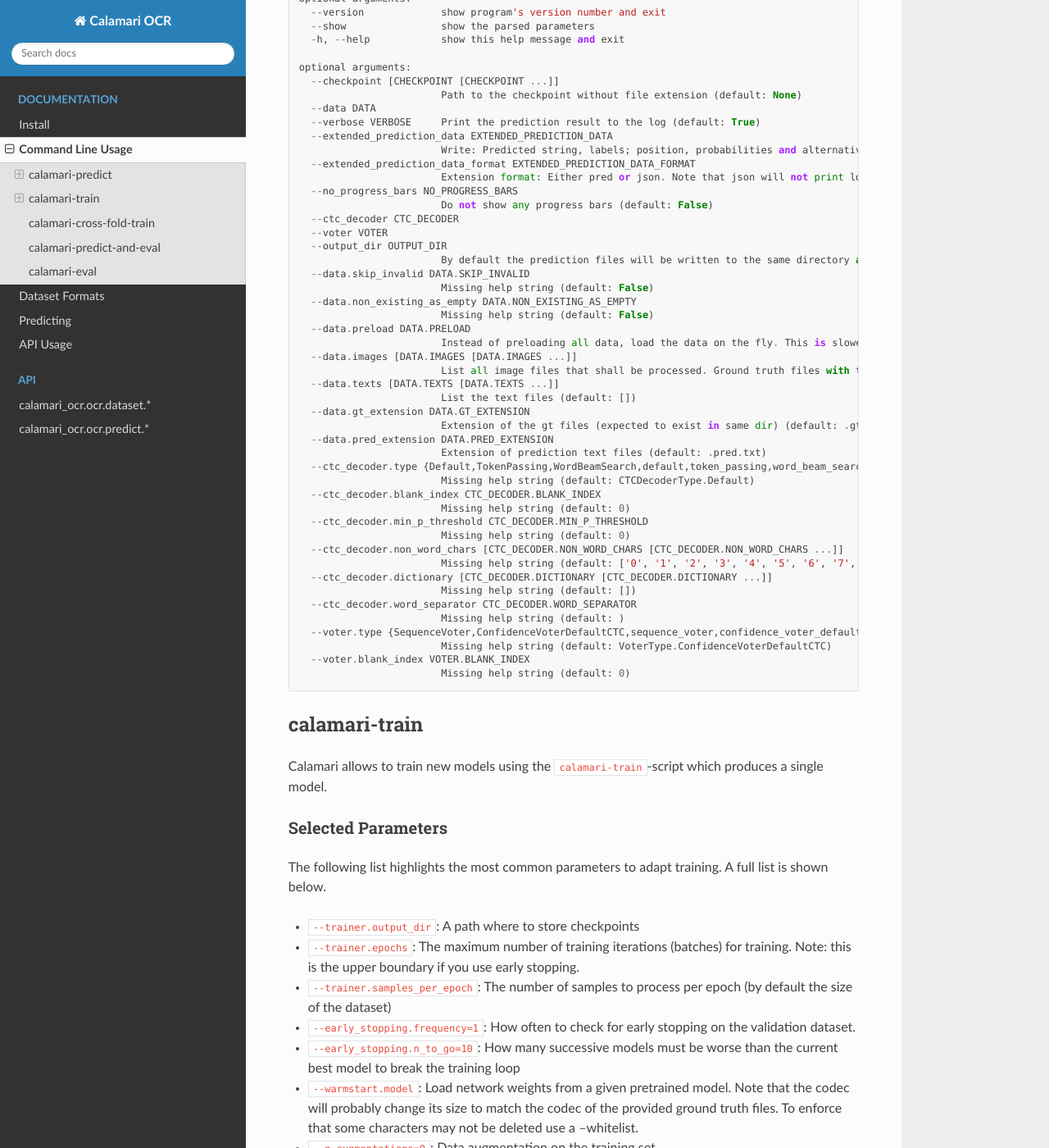
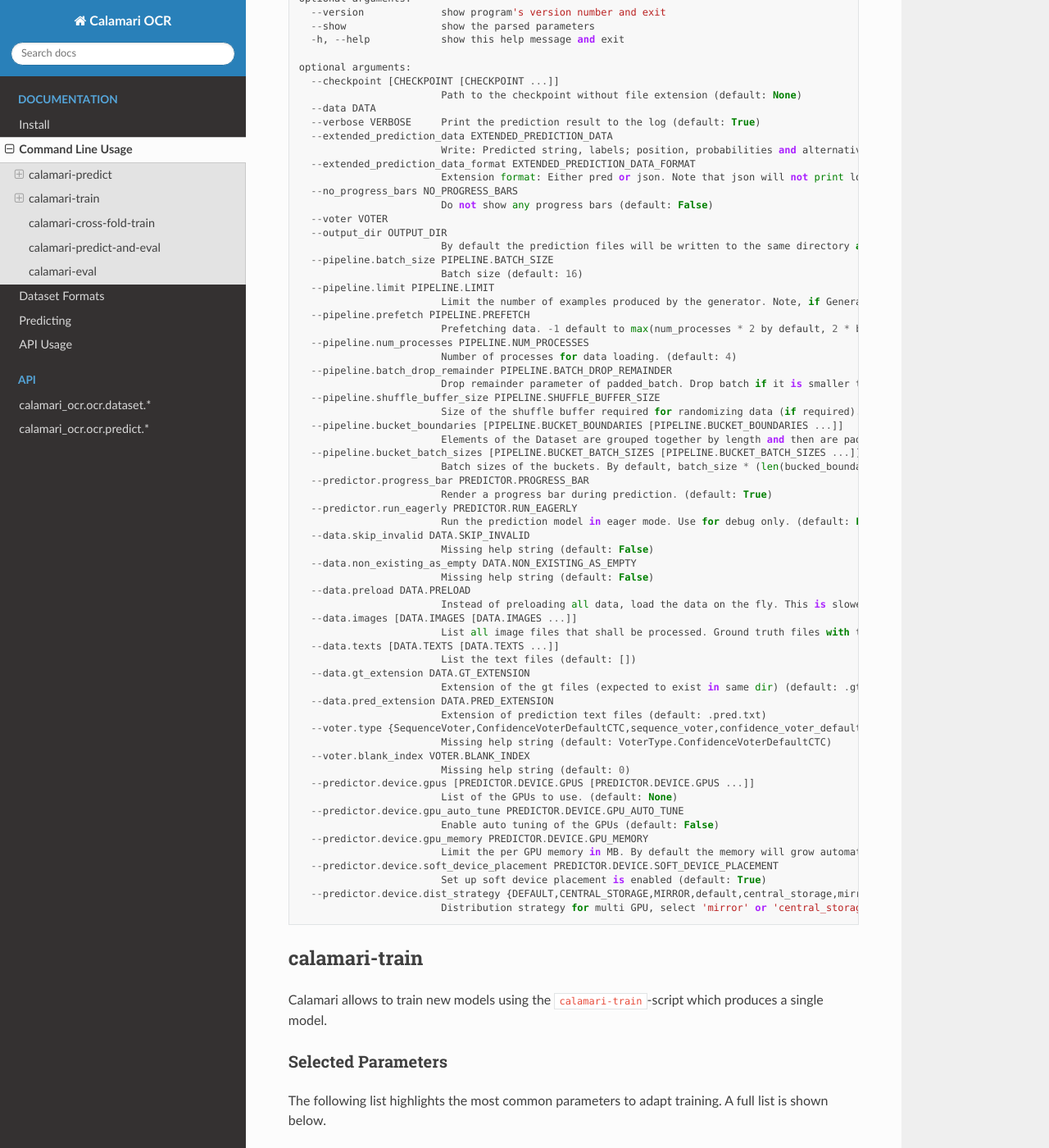
Before and after one commit to Calamari-OCR/calamari, a Sphinx documentation site: the page built from docs/source/doc.command-line-usage.rst, in a window 1280 px wide and 1400 px high, scrolled down 969 px. Shown: the whole window at 82% size. Built offline with Sphinx 7.4.7 and the Read the Docs theme 2.0.0, drawn with Linux system fonts in a browser that asks for light colours; some of the changed text lies outside the part shown.

Commit message:
Added missing predictor parameters to predict cmd line script

```diff
--- a/docs/source/doc.command-line-usage.rst
+++ b/docs/source/doc.command-line-usage.rst
@@ -57,10 +57,29 @@
                             Extension format: Either pred or json. Note that json will not print logits. (default: json)
       --no_progress_bars NO_PROGRESS_BARS
                             Do not show any progress bars (default: False)
-      --ctc_decoder CTC_DECODER
       --voter VOTER
       --output_dir OUTPUT_DIR
                             By default the prediction files will be written to the same directory as the given files. You can use this argument to specify a specific output dir for the prediction files. (default: None)
+      --pipeline.batch_size PIPELINE.BATCH_SIZE
+                            Batch size (default: 16)
+      --pipeline.limit PIPELINE.LIMIT
+                            Limit the number of examples produced by the generator. Note, if GeneratingDataProcessors are present in the data pipeline, the number of examples produced by the generator can differ. (default: -1)
+      --pipeline.prefetch PIPELINE.PREFETCH
+                            Prefetching data. -1 default to max(num_processes * 2 by default, 2 * batch size) (default: -1)
+      --pipeline.num_processes PIPELINE.NUM_PROCESSES
+                            Number of processes for data loading. (default: 4)
+      --pipeline.batch_drop_remainder PIPELINE.BATCH_DROP_REMAINDER
+                            Drop remainder parameter of padded_batch. Drop batch if it is smaller than batch size. (default: False)
+      --pipeline.shuffle_buffer_size PIPELINE.SHUFFLE_BUFFER_SIZE
+                            Size of the shuffle buffer required for randomizing data (if required). Disabled by default. (default: -1)
+      --pipeline.bucket_boundaries [PIPELINE.BUCKET_BOUNDARIES [PIPELINE.BUCKET_BOUNDARIES ...]]
+                            Elements of the Dataset are grouped together by length and then are padded and batched. See tf.data.experimental.bucket_by_sequence_length (default: [])
+      --pipeline.bucket_batch_sizes [PIPELINE.BUCKET_BATCH_SIZES [PIPELINE.BUCKET_BATCH_SIZES ...]]
+                            Batch sizes of the buckets. By default, batch_size * (len(bucked_boundaries) + 1). (default: None)
+      --predictor.progress_bar PREDICTOR.PROGRESS_BAR
+                            Render a progress bar during prediction. (default: True)
+      --predictor.run_eagerly PREDICTOR.RUN_EAGERLY
+                            Run the prediction model in eager mode. Use for debug only. (default: False)
       --data.skip_invalid DATA.SKIP_INVALID
                             Missing help string (default: False)
       --data.non_existing_as_empty DATA.NON_EXISTING_AS_EMPTY
@@ -75,23 +94,20 @@
                             Extension of the gt files (expected to exist in same dir) (default: .gt.txt)
       --data.pred_extension DATA.PRED_EXTENSION
                             Extension of prediction text files (default: .pred.txt)
-      --ctc_decoder.type {Default,TokenPassing,WordBeamSearch,default,token_passing,word_beam_search}
-                            Missing help string (default: CTCDecoderType.Default)
-      --ctc_decoder.blank_index CTC_DECODER.BLANK_INDEX
-                            Missing help string (default: 0)
-      --ctc_decoder.min_p_threshold CTC_DECODER.MIN_P_THRESHOLD
-                            Missing help string (default: 0)
-      --ctc_decoder.non_word_chars [CTC_DECODER.NON_WORD_CHARS [CTC_DECODER.NON_WORD_CHARS ...]]
-                            Missing help string (default: ['0', '1', '2', '3', '4', '5', '6', '7', '8', '9', '[', ']', '(', ')', '_', '.', ':', ';', '!', '?', '{', '}', '-', "'", '"'])
-      --ctc_decoder.dictionary [CTC_DECODER.DICTIONARY [CTC_DECODER.DICTIONARY ...]]
-                            Missing help string (default: [])
-      --ctc_decoder.word_separator CTC_DECODER.WORD_SEPARATOR
-                            Missing help string (default: )
       --voter.type {SequenceVoter,ConfidenceVoterDefaultCTC,sequence_voter,confidence_voter_default_ctc}
                             Missing help string (default: VoterType.ConfidenceVoterDefaultCTC)
       --voter.blank_index VOTER.BLANK_INDEX
                             Missing help string (default: 0)
-
+      --predictor.device.gpus [PREDICTOR.DEVICE.GPUS [PREDICTOR.DEVICE.GPUS ...]]
+                            List of the GPUs to use. (default: None)
+      --predictor.device.gpu_auto_tune PREDICTOR.DEVICE.GPU_AUTO_TUNE
+                            Enable auto tuning of the GPUs (default: False)
+      --predictor.device.gpu_memory PREDICTOR.DEVICE.GPU_MEMORY
+                            Limit the per GPU memory in MB. By default the memory will grow automatically (default: None)
+      --predictor.device.soft_device_placement PREDICTOR.DEVICE.SOFT_DEVICE_PLACEMENT
+                            Set up soft device placement is enabled (default: True)
+      --predictor.device.dist_strategy {DEFAULT,CENTRAL_STORAGE,MIRROR,default,central_storage,mirror}
+                            Distribution strategy for multi GPU, select 'mirror' or 'central_storage' (default: DistributionStrategy.DEFAULT)
 
 
 calamari-train
@@ -109,7 +125,7 @@
 * ``--trainer.epochs``: The maximum number of training iterations (batches) for training. Note: this is the upper boundary if you use early stopping.
 * ``--trainer.samples_per_epoch``: The number of samples to process per epoch (by default the size of the dataset)
 * ``--early_stopping.frequency=1``: How often to check for early stopping on the validation dataset.
-* ``--early_stopping.n_to_go=10``: How many successive models must be worse than the current best model to break the training loop
+* ``--early_stopping.n_to_go=5``: How many successive models must be worse than the current best model to break the training loop
 * ``--warmstart.model``: Load network weights from a given pretrained model. Note that the codec will probably change its size to match the codec of the provided ground truth files. To enforce that some characters may not be deleted use a --whitelist.
 * ``--n_augmentations=0``: Data augmentation on the training set.
 
```
Also changed, not shown: 2 other files.
